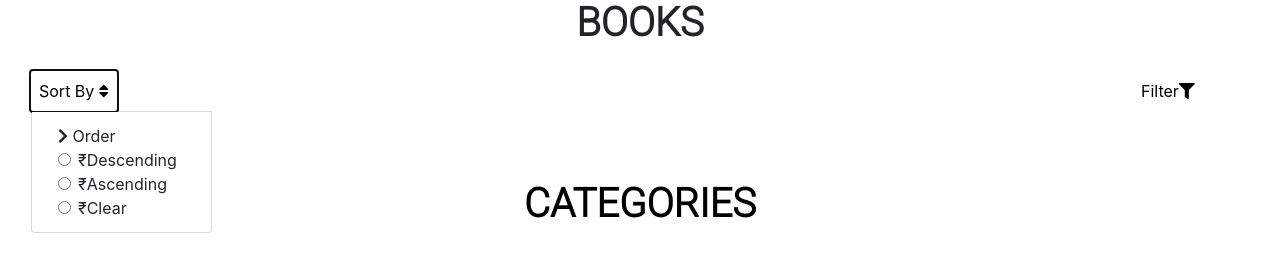
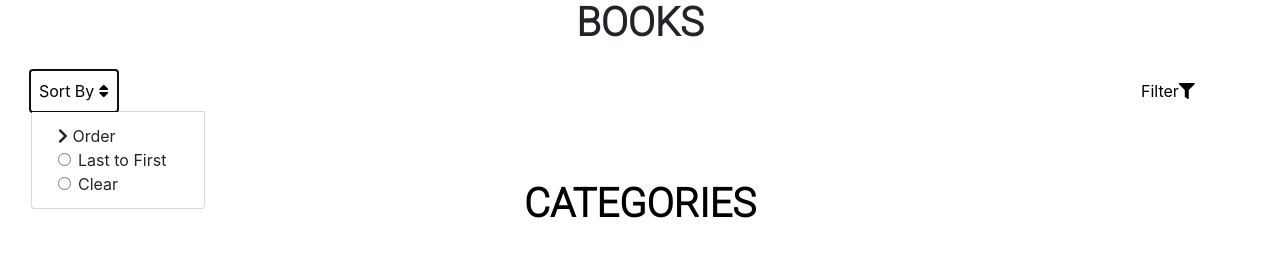
Before and after one commit to Devdar-hub/internship, a PHP site: page /intern1/ in a window 1280 px wide, after a click on "Sort By". Shown: the part 628-907 px from the top of the page. Run offline with PHP 8.4, Linux system fonts and the light colour scheme; some libraries are stand-ins or nearby versions.

Commit message:
Update index.php

```diff
--- a/index.php
+++ b/index.php
@@ -335,20 +335,14 @@ a:hover {
                   <input type="radio" class="form-check-input" name="desc" onclick="sortbydesc(event)"
                     id="dropdownCheck2">
                   <label class="form-check-label" for="dropdownCheck2">
-                    &#8377;Descending
+                    Last to First
                   </label>
                 </div>
-                <div class="form-check">
-                  <input type="radio" class="form-check-input" name="desc" onclick="sortbydesc(event)"
-                    id="dropdownCheck2">
-                  <label class="form-check-label" for="dropdownCheck2">
-                    &#8377;Ascending
-                  </label>
-                </div>
+
                 <div class="form-check">
                   <input type="radio" class="form-check-input" name="desc" onclick="allnew()" id="dropdownCheck2">
                   <label class="form-check-label" for="dropdownCheck2">
-                    &#8377;Clear
+                    Clear
                   </label>
                 </div>
               </a>
@@ -408,6 +402,12 @@ a:hover {
                       &#8377;4000-5000
                     </label>
                   </div>
+                   <div class="form-check">
+                  <input type="radio" class="form-check-input" name="desc" onclick="allnew()" id="dropdownCheck2">
+                  <label class="form-check-label" for="dropdownCheck2">
+                    Clear
+                  </label>
+                </div>
                 </a>
               </div>
             </li>
```
